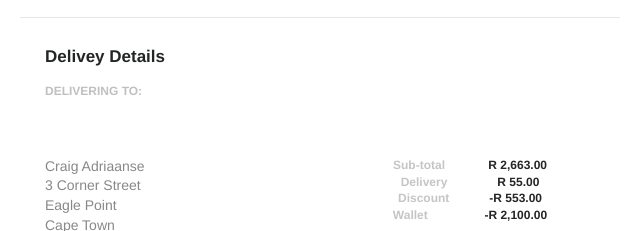
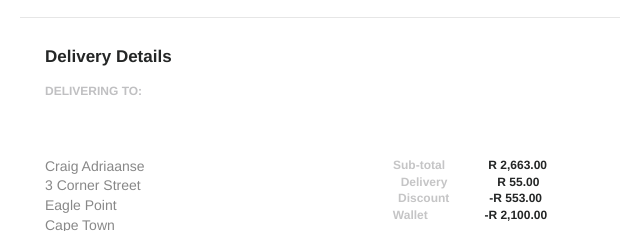
Before and after one commit to trevorStephanus/Dash-Transactional-Email, a plain HTML site: page index.html in a window 1280 px wide. Shown: the part 1519-1750 px from the top of the page, 320-960 px from the left. Drawn offline with Linux system fonts and the light colour scheme.

Commit message:
Update index.html

```diff
--- a/index.html
+++ b/index.html
@@ -630,7 +630,7 @@
                     <td align="left" style="font-size:0px;padding:10px 25px;word-break:break-word;">
                       <div
                         style="font-family:'helvetica neue','helvetica','arial',sans-serif;font-size:17px;font-weight:bold;line-height:1;text-align:left;color:#242626;">
-                        Delivey Details</div>
+                        Delivery Details</div>
                     </td>
                   </tr>
                   <tr>
```
